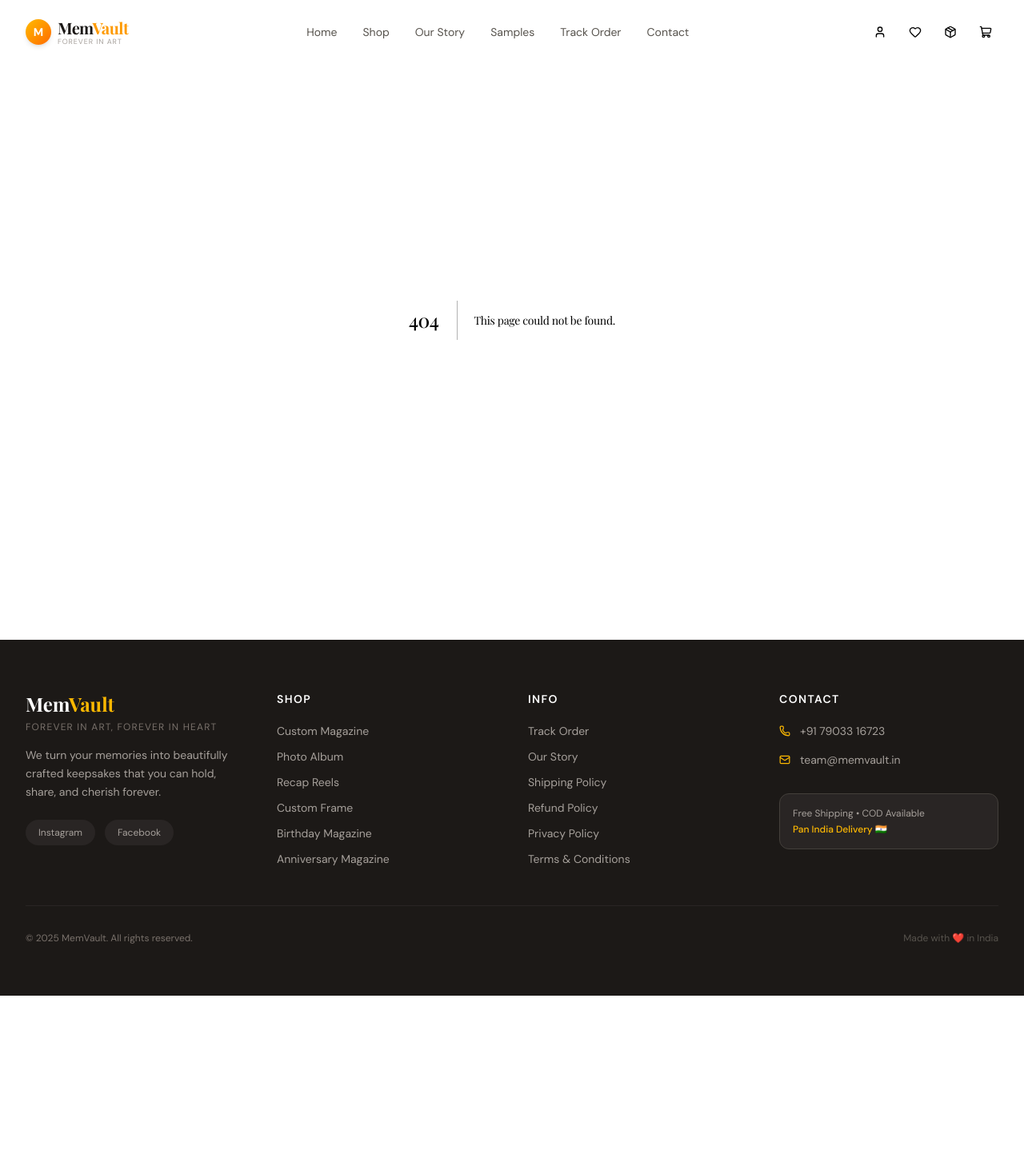
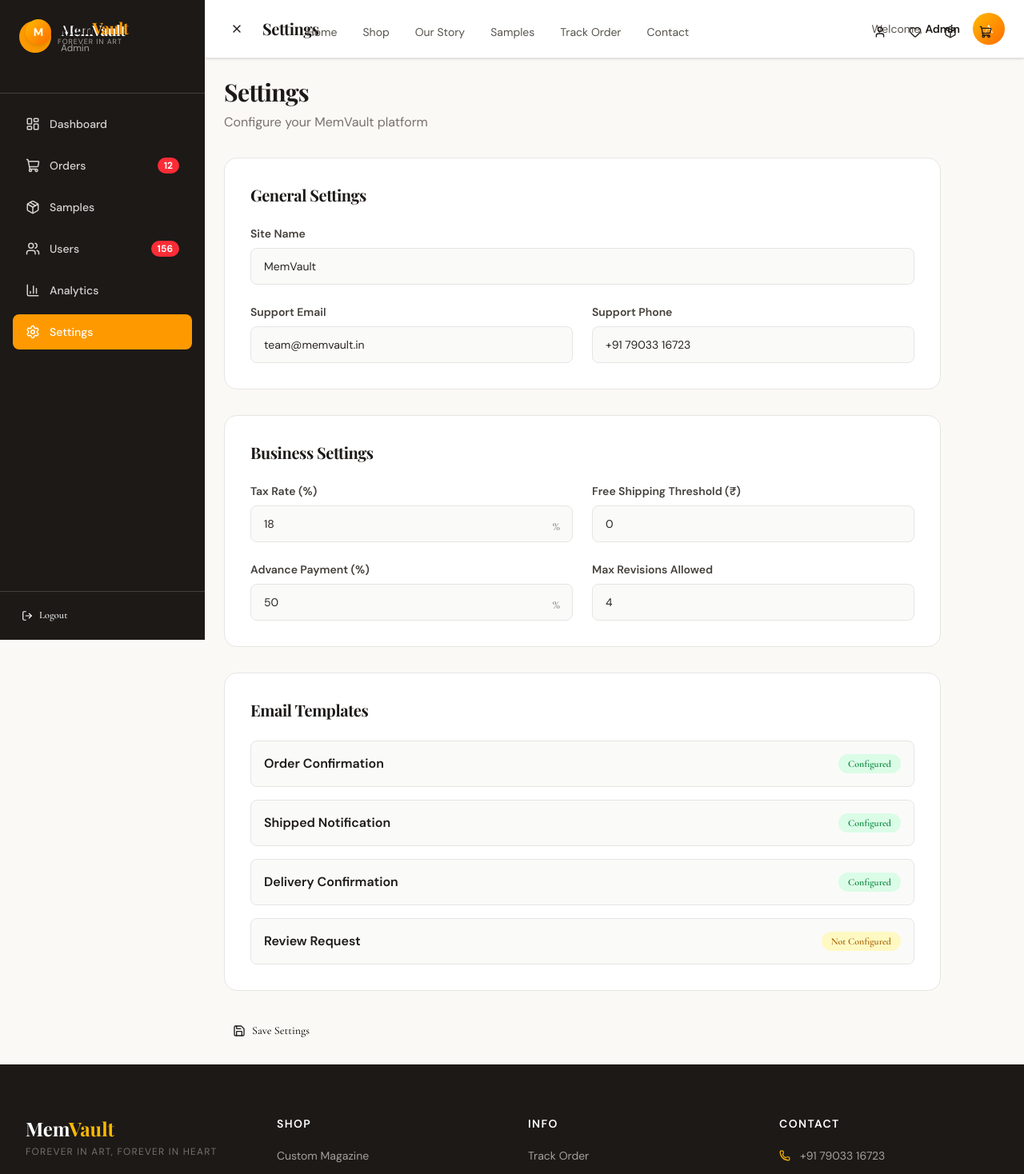
Before and after one commit to rachitsharma300/mystoryarchive, a Next.js app: page /admin/settings in a window 1280 px wide. Before the commit this address had no page. Shown: the top 1468 px of the page at 80% size. Before the commit the page ends 1245 px from the top, so only its background shows below. Built offline with nearby package versions, Linux system fonts and the light colour scheme; a web font is replaced by a local one.

Commit message:
feat: add SettingsPage component for configuring site settings with form inputs and save functionality

```diff
--- /dev/null
+++ b/app/admin/settings/page.tsx
@@ -0,0 +1,243 @@
+"use client";
+
+import { useState } from "react";
+import { motion } from "framer-motion";
+import { Save } from "lucide-react";
+import { Button } from "@/components/ui/button";
+
+export default function SettingsPage() {
+  const [settings, setSettings] = useState({
+    siteName: "MemVault",
+    siteEmail: "team@memvault.in",
+    supportPhone: "+91 79033 16723",
+    taxRate: 18,
+    shippingCost: 0,
+    advancePercentage: 50,
+    maxRevisions: 4,
+  });
+
+  const [saved, setSaved] = useState(false);
+
+  const handleChange = (field: string, value: string | number) => {
+    setSettings({ ...settings, [field]: value });
+  };
+
+  const handleSave = () => {
+    setSaved(true);
+    setTimeout(() => setSaved(false), 3000);
+  };
+
+  return (
+    <div className="space-y-8 max-w-4xl">
+      {/* Header */}
+      <motion.div
+        initial={{ opacity: 0, y: 20 }}
+        animate={{ opacity: 1, y: 0 }}
+      >
+        <h1 className="font-display text-3xl font-bold text-stone-900 mb-2">
+          Settings
+        </h1>
+        <p className="font-sans-clean text-stone-500">
+          Configure your MemVault platform
+        </p>
+      </motion.div>
+
+      {/* General Settings */}
+      <motion.div
+        initial={{ opacity: 0, y: 20 }}
+        animate={{ opacity: 1, y: 0 }}
+        transition={{ delay: 0.1 }}
+        className="rounded-2xl bg-white border border-stone-200 p-8"
+      >
+        <h2 className="font-display text-xl font-bold text-stone-900 mb-6">
+          General Settings
+        </h2>
+
+        <div className="space-y-6">
+          <div>
+            <label className="font-sans-clean text-sm font-semibold text-stone-700 block mb-2">
+              Site Name
+            </label>
+            <input
+              type="text"
+              value={settings.siteName}
+              onChange={(e) => handleChange("siteName", e.target.value)}
+              className="w-full px-4 py-3 rounded-lg border border-stone-200 bg-stone-50 font-sans-clean text-sm text-stone-800 outline-none focus:border-amber-400 focus:bg-white transition-all"
+            />
+          </div>
+
+          <div className="grid grid-cols-1 md:grid-cols-2 gap-6">
+            <div>
+              <label className="font-sans-clean text-sm font-semibold text-stone-700 block mb-2">
+                Support Email
+              </label>
+              <input
+                type="email"
+                value={settings.siteEmail}
+                onChange={(e) => handleChange("siteEmail", e.target.value)}
+                className="w-full px-4 py-3 rounded-lg border border-stone-200 bg-stone-50 font-sans-clean text-sm text-stone-800 outline-none focus:border-amber-400 focus:bg-white transition-all"
+              />
+            </div>
+
+            <div>
+              <label className="font-sans-clean text-sm font-semibold text-stone-700 block mb-2">
+                Support Phone
+              </label>
+              <input
+                type="tel"
+                value={settings.supportPhone}
+                onChange={(e) => handleChange("supportPhone", e.target.value)}
+                className="w-full px-4 py-3 rounded-lg border border-stone-200 bg-stone-50 font-sans-clean text-sm text-stone-800 outline-none focus:border-amber-400 focus:bg-white transition-all"
+              />
+            </div>
+          </div>
+        </div>
+      </motion.div>
+
+      {/* Business Settings */}
+      <motion.div
+        initial={{ opacity: 0, y: 20 }}
+        animate={{ opacity: 1, y: 0 }}
+        transition={{ delay: 0.2 }}
+        className="rounded-2xl bg-white border border-stone-200 p-8"
+      >
+        <h2 className="font-display text-xl font-bold text-stone-900 mb-6">
+          Business Settings
+        </h2>
+
+        <div className="space-y-6">
+          <div className="grid grid-cols-1 md:grid-cols-2 gap-6">
+            <div>
+              <label className="font-sans-clean text-sm font-semibold text-stone-700 block mb-2">
+                Tax Rate (%)
+              </label>
+              <div className="relative">
+                <input
+                  type="number"
+                  value={settings.taxRate}
+                  onChange={(e) =>
+                    handleChange("taxRate", parseFloat(e.target.value))
+                  }
+                  className="w-full px-4 py-3 rounded-lg border border-stone-200 bg-stone-50 font-sans-clean text-sm text-stone-800 outline-none focus:border-amber-400 focus:bg-white transition-all"
+                />
+                <span className="absolute right-4 top-3.5 text-stone-500">%</span>
+              </div>
+            </div>
+
+            <div>
+              <label className="font-sans-clean text-sm font-semibold text-stone-700 block mb-2">
+                Free Shipping Threshold (₹)
+              </label>
+              <input
+                type="number"
+                value={settings.shippingCost}
+                onChange={(e) =>
+                  handleChange("shippingCost", parseFloat(e.target.value))
+                }
+                className="w-full px-4 py-3 rounded-lg border border-stone-200 bg-stone-50 font-sans-clean text-sm text-stone-800 outline-none focus:border-amber-400 focus:bg-white transition-all"
+              />
+            </div>
+
+            <div>
+              <label className="font-sans-clean text-sm font-semibold text-stone-700 block mb-2">
+                Advance Payment (%)
+              </label>
+              <div className="relative">
+                <input
+                  type="number"
+                  value={settings.advancePercentage}
+                  onChange={(e) =>
+                    handleChange("advancePercentage", parseFloat(e.target.value))
+                  }
+                  className="w-full px-4 py-3 rounded-lg border border-stone-200 bg-stone-50 font-sans-clean text-sm text-stone-800 outline-none focus:border-amber-400 focus:bg-white transition-all"
+                />
+                <span className="absolute right-4 top-3.5 text-stone-500">%</span>
+              </div>
+            </div>
+
+            <div>
+              <label className="font-sans-clean text-sm font-semibold text-stone-700 block mb-2">
+                Max Revisions Allowed
+              </label>
+              <input
+                type="number"
+                value={settings.maxRevisions}
+                onChange={(e) =>
+                  handleChange("maxRevisions", parseFloat(e.target.value))
+                }
+                className="w-full px-4 py-3 rounded-lg border border-stone-200 bg-stone-50 font-sans-clean text-sm text-stone-800 outline-none focus:border-amber-400 focus:bg-white transition-all"
+              />
+            </div>
+          </div>
+        </div>
+      </motion.div>
+
+      {/* Email Templates */}
+      <motion.div
+        initial={{ opacity: 0, y: 20 }}
+        animate={{ opacity: 1, y: 0 }}
+        transition={{ delay: 0.3 }}
+        className="rounded-2xl bg-white border border-stone-200 p-8"
+      >
+        <h2 className="font-display text-xl font-bold text-stone-900 mb-6">
+          Email Templates
+        </h2>
+
+        <div className="space-y-4">
+          {[
+            { label: "Order Confirmation", status: "Configured" },
+            { label: "Shipped Notification", status: "Configured" },
+            { label: "Delivery Confirmation", status: "Configured" },
+            { label: "Review Request", status: "Not Configured" },
+          ].map((template) => (
+            <div
+              key={template.label}
+              className="flex items-center justify-between p-4 rounded-lg bg-stone-50 border border-stone-200 hover:bg-stone-100 transition-all"
+            >
+              <p className="font-sans-clean font-semibold text-stone-900">
+                {template.label}
+              </p>
+              <span
+                className={`text-xs font-bold px-3 py-1 rounded-full ${
+                  template.status === "Configured"
+                    ? "bg-green-100 text-green-700"
+                    : "bg-yellow-100 text-yellow-700"
+                }`}
+              >
+                {template.status}
+              </span>
+            </div>
+          ))}
+        </div>
+      </motion.div>
+
+      {/* Save Button */}
+      <motion.div
+        initial={{ opacity: 0, y: 20 }}
+        animate={{ opacity: 1, y: 0 }}
+        transition={{ delay: 0.4 }}
+        className="flex gap-4"
+      >
+        <Button
+          onClick={handleSave}
+          size="lg"
+          variant="default"
+          className="gap-2"
+        >
+          <Save size={18} />
+          Save Settings
+        </Button>
+
+        {saved && (
+          <motion.div
+            initial={{ opacity: 0, x: -20 }}
+            animate={{ opacity: 1, x: 0 }}
+            className="flex items-center gap-2 px-6 py-3 rounded-lg bg-green-100 text-green-700 font-sans-clean font-semibold"
+          >
+            ✓ Settings saved successfully
+          </motion.div>
+        )}
+      </motion.div>
+    </div>
+  );
+}
```
